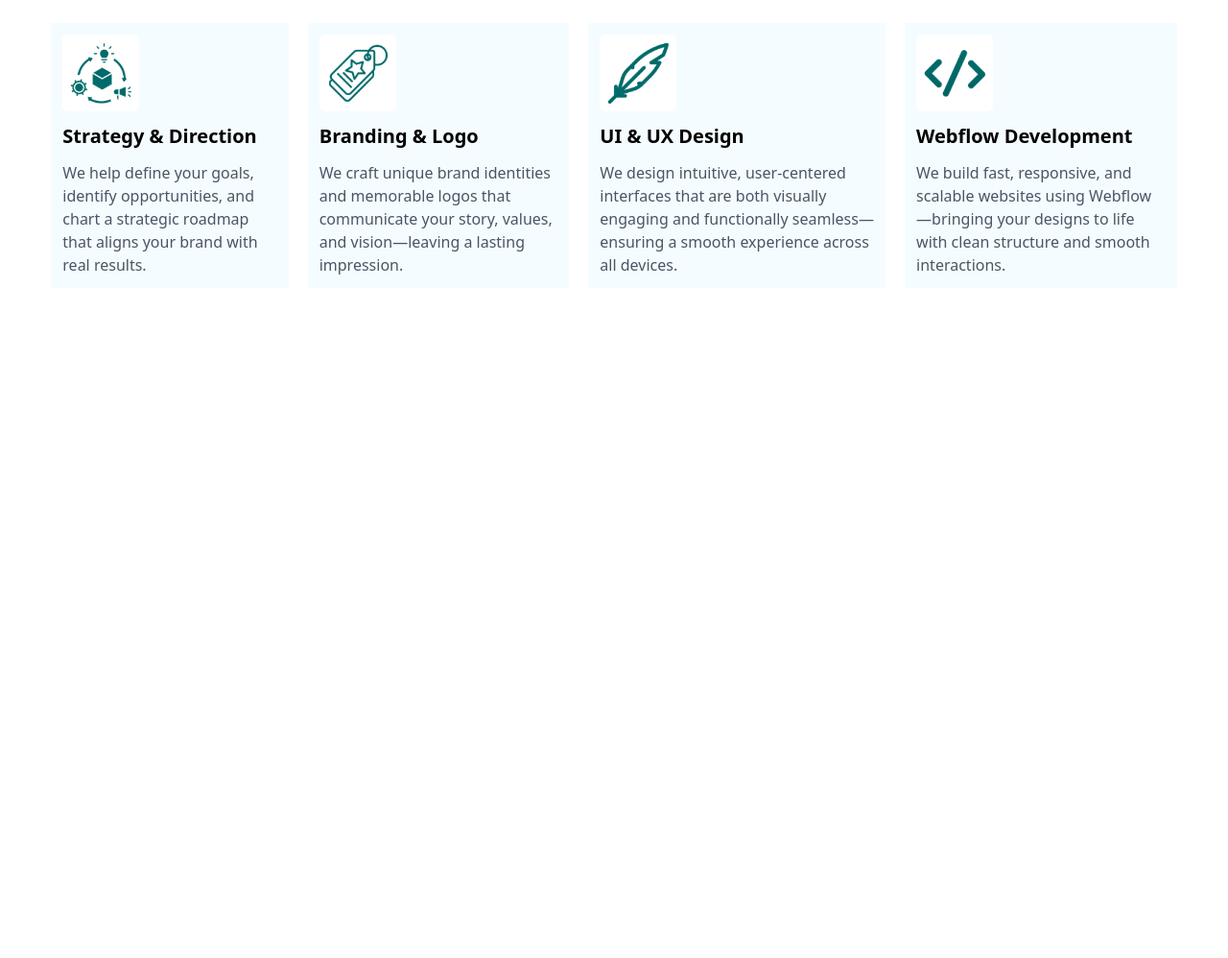
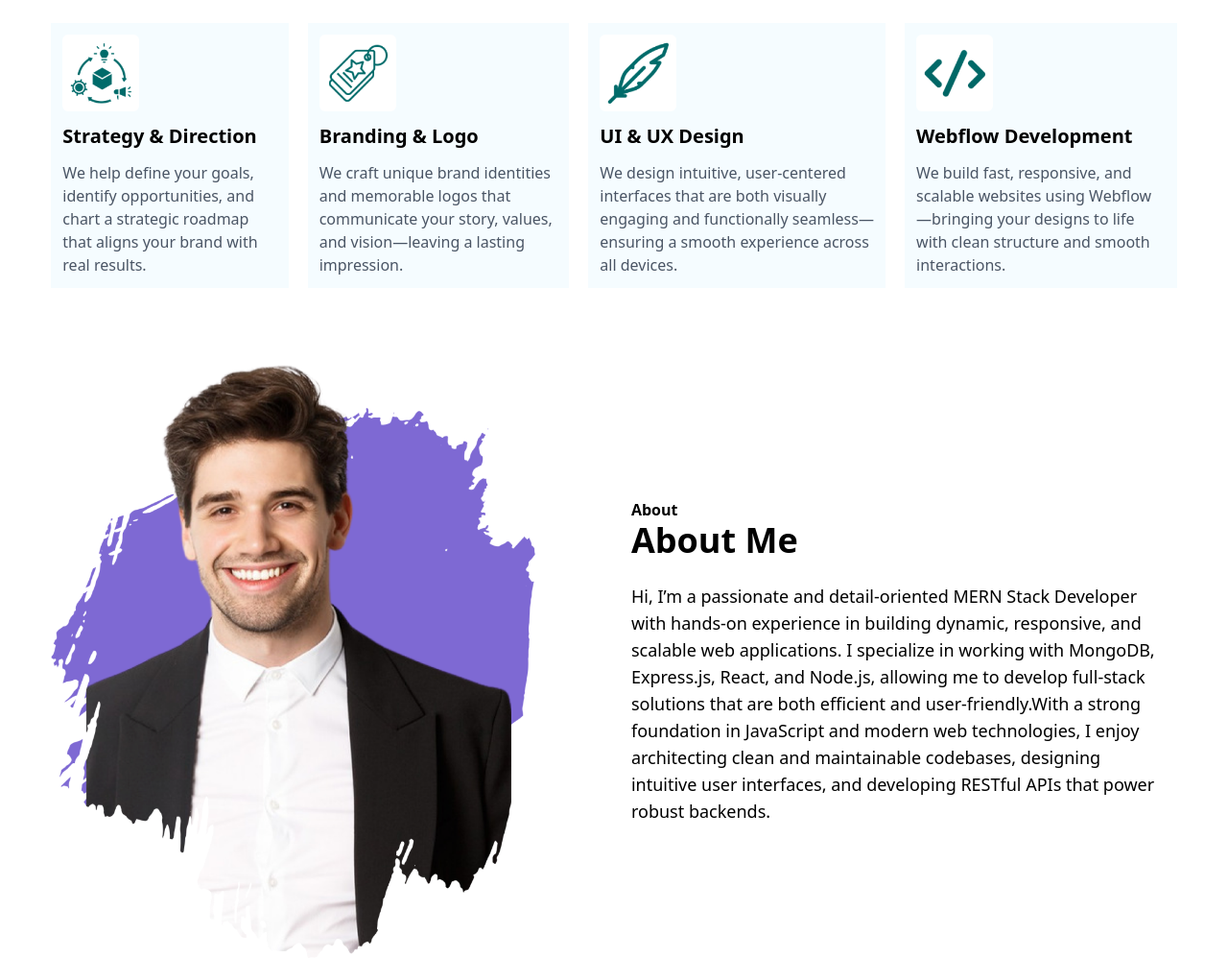
Before and after one commit to rasel3980/portfolio-web, a plain HTML site: page index.html in a window 1280 px wide. Shown: the part 765-1763 px from the top of the page at 96% size. Before the commit the page ends 1065 px from the top, so only its background shows below. Drawn offline with nearby package versions, Linux system fonts and the light colour scheme.

Commit message:
added about section

```diff
--- a/index.html
+++ b/index.html
@@ -78,8 +78,19 @@
                         <p class="text-gray-600 pt-3">We build fast, responsive, and scalable websites using Webflow—bringing your designs to life with clean structure and smooth interactions.</p>
                     </div>
                 </div>
-
                 </div>
+            </div>
+        </section>
+        <section>
+            <div class="md:flex grid grid-cols-1 items-center mt-20 w-11/12 mx-auto justify-between gap-20">
+                <div>
+                <img class="md:w-[1200px] w-[600px]" src="/image/About Me.png" alt="">
+            </div>
+            <div class="md:w-[1400px]">
+                <p class="md:font-bold md:px-5 px-3 font-semibold">About</p>
+                <h1 class="md:text-4xl md:px-5 px-3 text-2xl font-bold">About Me</h1>
+                <p class="pt-6 md:px-5 px-3 md:text-lg text-sm">Hi, I’m a passionate and detail-oriented MERN Stack Developer with hands-on experience in building dynamic, responsive, and scalable web applications. I specialize in working with MongoDB, Express.js, React, and Node.js, allowing me to develop full-stack solutions that are both efficient and user-friendly.With a strong foundation in JavaScript and modern web technologies, I enjoy architecting clean and maintainable codebases, designing intuitive user interfaces, and developing RESTful APIs that power robust backends. </p>
+            </div>
             </div>
         </section>
     </main>
```
Also changed, not shown: image/About Me.png (added).
